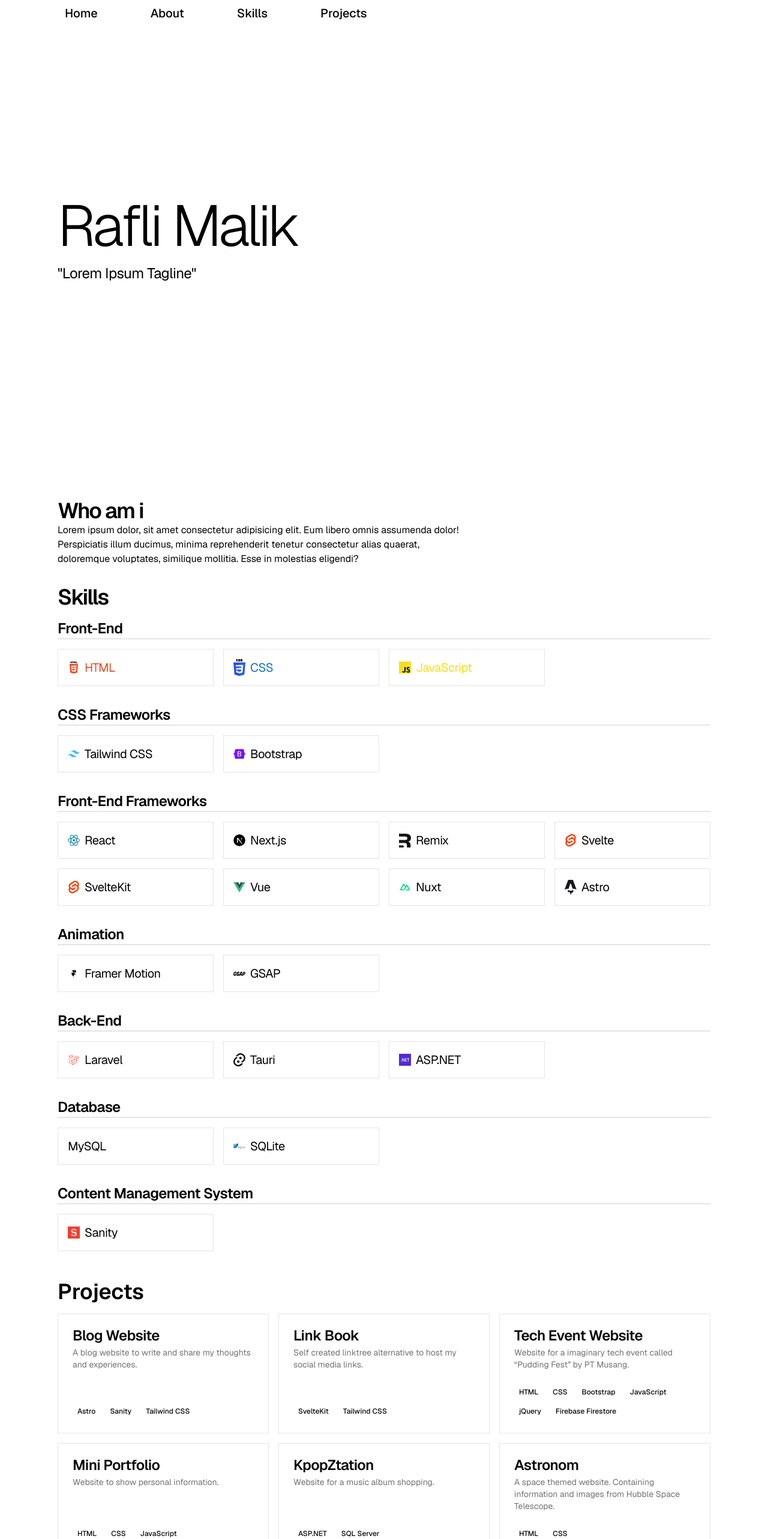
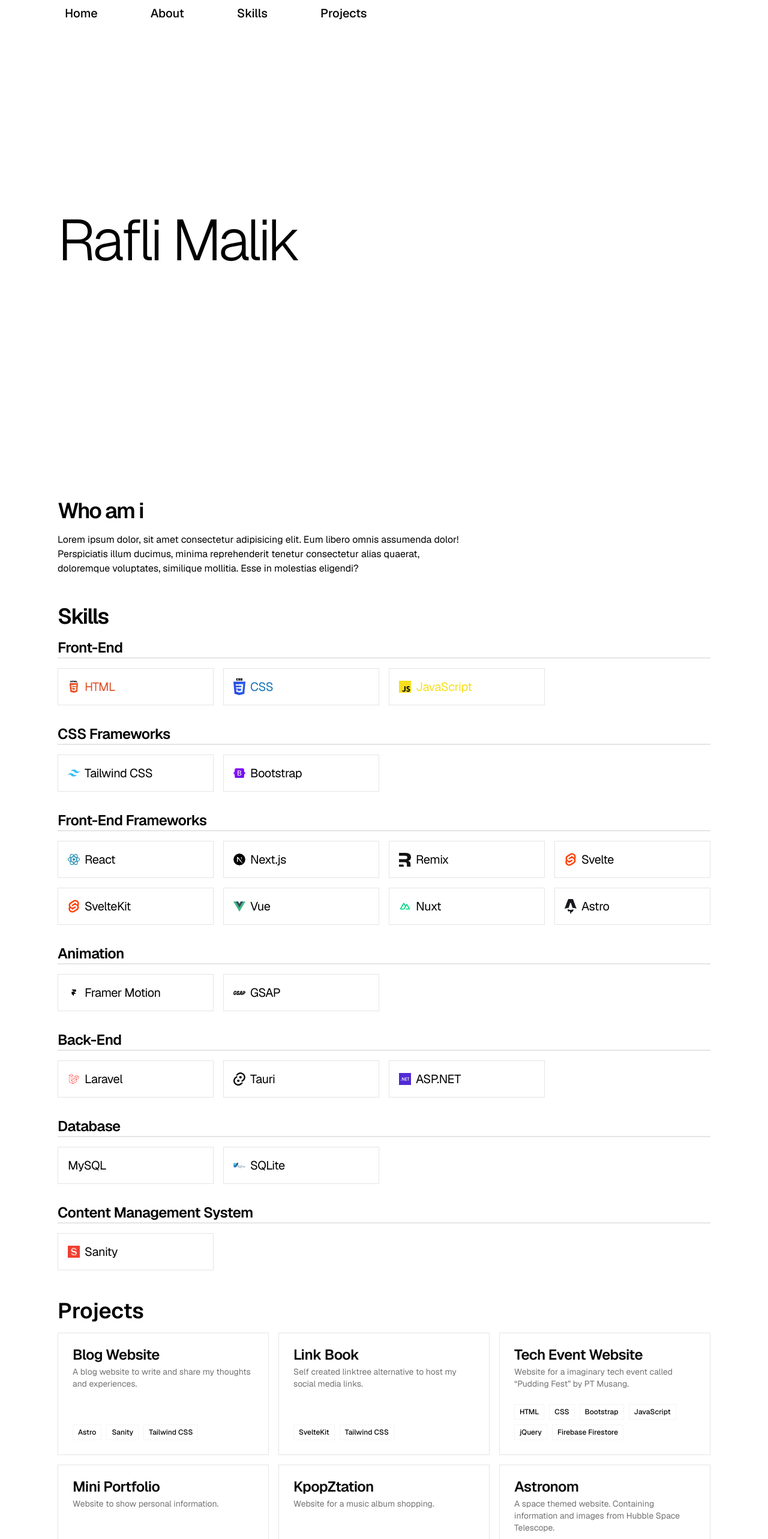
Before and after one commit to RMalik777/porto, a Next.js app: page / in a window 1280 px wide. Shown: the top 2566 px of the page at 60% size. Built offline with nearby package versions, Linux system fonts and the light colour scheme.

Commit message:
style: adjust styling

```diff
--- a/app/page.tsx
+++ b/app/page.tsx
@@ -4,11 +4,11 @@
 import { Card, CardDescription, CardFooter, CardHeader, CardTitle } from "@/components/ui/card";
 
 import {
-	skillsList,
-	projectsList,
 	educationList,
 	experienceList,
 	otherExperienceList,
+	projectsList,
+	skillsList,
 } from "@/lib/data";
 
 import { SquareArrowRight } from "lucide-react";
@@ -17,16 +17,12 @@
 	return (
 		<main className="mb-48 flex w-full flex-col items-stretch justify-start gap-8">
 			<section id="intro" className="flex h-dvh w-full flex-col items-start justify-center gap-4">
-				<h1 className="text-4xl font-light leading-none tracking-tighter sm:text-5xl md:text-6xl lg:text-7xl xl:text-8xl">
+				<h1 className="grad text-4xl font-light leading-none tracking-tighter sm:text-5xl md:text-6xl lg:text-7xl xl:text-8xl">
 					Rafli Malik
 				</h1>
-
-				<p className="text-lg tracking-tight sm:text-xl md:text-2xl">
-					&quot;Lorem Ipsum Tagline&quot;
-				</p>
 			</section>
 
-			<section id="about" className="scroll-m-14">
+			<section id="about" className="mb-4 scroll-m-14 space-y-4">
 				<h2 className="text-4xl font-semibold tracking-tighter">Who am i</h2>
 				<p className="max-w-prose">
 					Lorem ipsum dolor, sit amet consectetur adipisicing elit. Eum libero omnis assumenda
@@ -35,7 +31,7 @@
 				</p>
 			</section>
 
-			<section id="skills" className="scroll-m-14 mb-4 space-y-4">
+			<section id="skills" className="mb-4 scroll-m-14 space-y-4">
 				<h2 className="text-4xl font-semibold tracking-tighter">Skills</h2>
 				<div className="flex flex-col items-stretch gap-5">
 					<ul className="flex flex-col gap-8">
@@ -105,7 +101,7 @@
 									<ul className="flex flex-wrap gap-2">
 										{project?.tech.map((tech, childIndex) => (
 											<li
-												className="w-fit py-1 px-2 text-xs font-medium duration-200 ease-out group-hover:bg-pink-100"
+												className="w-fit border border-neutral-100 py-1 px-2 text-xs font-medium duration-200 ease-out group-hover:border-pink-100 group-hover:bg-pink-100"
 												style={{ transitionDelay: `${childIndex * 3}0ms` }}
 												key={tech}
 											>
@@ -161,7 +157,7 @@
 				</section>
 			</section>
 
-			<section id="education"className="space-y-4 mb-4">
+			<section id="education" className="mb-4 space-y-4">
 				<h2 className="text-4xl font-semibold tracking-tighter">Education</h2>
 				<ul className="ml-2 flex flex-col gap-4 border-l border-pink-500">
 					{educationList?.map((education) => (
```
